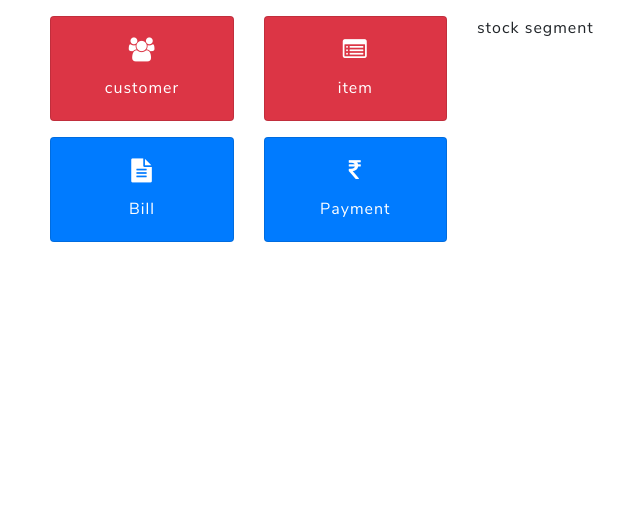
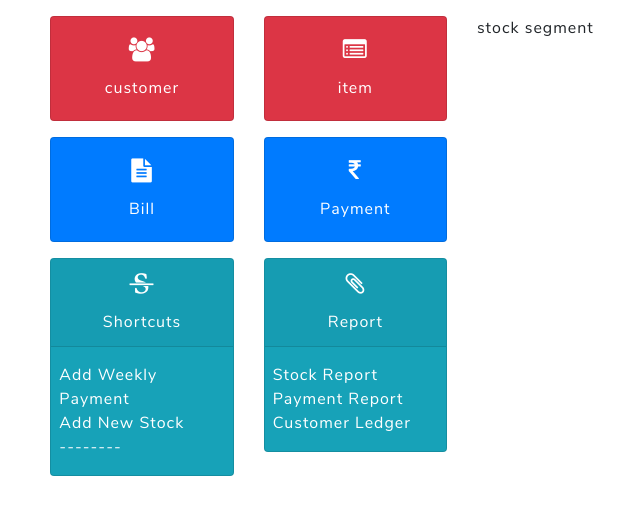
Before and after one commit to dilipj17/dairy-webstie, a Django app: page / in a window 1280 px wide. Shown: the part 66-581 px from the top of the page, without its empty margins (178-818 px from the left). Run offline with Django 3.2, Linux system fonts and the light colour scheme; the visitor is signed in with stand-in values (Sample User, id 1); some libraries are stand-ins or nearby versions.

Commit message:
links added to homepage and some designing done

```diff
--- a/templates/base_templates/dashboard.html
+++ b/templates/base_templates/dashboard.html
@@ -9,7 +9,7 @@
             <div class="row">
               <div class="col-sm-6">
                 <div class="card bg-danger mb-3" style="max-width: 18rem;">
-                  <div class="card-body text-center" style="cursor:pointer">
+                  <div class="card-body text-center">
                     <a href="{%url 'cust:view'%}" class="text-white ">
                       <h5 class="card-title"><i class="fa fa-group" style="font-size:24px"></i></h5>
                       <p class="card-text">customer</p>
@@ -31,7 +31,7 @@
             <div class="row">
               <div class="col-sm-6">
                 <div class="card bg-primary mb-3" style="max-width: 18rem;">
-                  <div class="card-body text-center" style="cursor:pointer">
+                  <div class="card-body text-center">
                     <a href="{%url 'item:new_bill'%}" class=" text-white">
                       <h5 class="card-title"><i class="fa fa-file-text" style="font-size:24px"></i></h5>
                       <p class="card-text">Bill</p>
@@ -41,12 +41,44 @@
               </div>
               <div class="col-sm-6">
                 <div class="card  bg-primary mb-3" style="max-width: 18rem;">
-                  <div class="card-body text-center" style="cursor:pointer">
+                  <div class="card-body text-center">
                     <a href="{%url 'payment:pay'%}" class="text-white">
                       <h5 class="card-title"><i class="fa fa-rupee" style="font-size:24px"></i></h5>
                       <p class="card-text">Payment</p>
                     </a>
                   </div>
+                </div>
+              </div>
+            </div>
+            <div class="row">
+              <div class="col-sm-6">
+                <div class="card  bg-info mb-3" style="max-width: 18rem;">
+                  <div class="card-header mb-3">
+                    <div class="text-white text-center">
+                      <h5 class="card-title"><i class="fa fa-strikethrough" style="font-size:24px"></i></h5>
+                      <p class="card-text">Shortcuts</p>
+                    </div>
+                  </div>
+                  <ul class="list-group pl-2 pb-3" style="list-style: none;">
+                    <li><a href="#" class="text-white">Add Weekly Payment</a></li>
+                    <li><a href="#" class="text-white">Add New Stock</a></li>
+                    <li><a href="#" class="text-white">--------</a></li>
+                  </ul>
+                </div>
+              </div>
+              <div class="col-sm-6">
+                <div class="card  bg-info mb-3" style="max-width: 18rem;">
+                  <div class="card-header mb-3">
+                    <div class="text-white text-center">
+                      <h5 class="card-title"><i class="fa fa-paperclip" style="font-size:24px"></i></h5>
+                      <p class="card-text">Report</p>
+                    </div>
+                  </div>
+                  <ul class="list-group pl-2 pb-3" style="list-style: none;">
+                    <li><a href="{%url 'item:view_bill'%}" class="text-white">Stock Report</a></li>
+                    <li><a href="{%url 'payment:view'%}" class="text-white">Payment Report</a></li>
+                    <li><a href="{%url 'report:report'%}" class="text-white">Customer Ledger</a></li>
+                  </ul>
                 </div>
               </div>
             </div>
@@ -65,7 +97,7 @@
 <a href="{%url 'item:add'%}">add item</a> <br>
 <a href="">view item</a> <br>
 <a href="{%url 'item:new_bill'%}">add bill</a> <br>
-<a href="{%url 'item:view_bill'%}">view bill</a> <br>
+<a href="">view bill</a> <br>
 <a href="">payment</a> <br>
 <a href="{%url 'payment:view'%}"> view payment</a> <br>
 <a href="{%url 'report:report'%}"> view report</a> <br> -->
```
